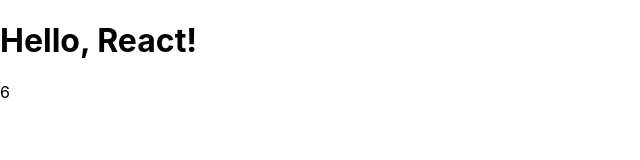
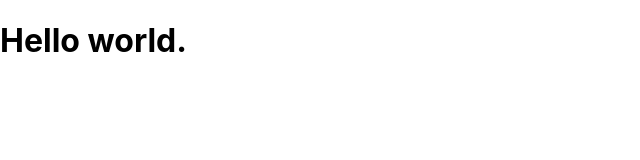
Before and after one commit to realonlytomd/react-solo-learn, a React (Create React App) app: page / in a window 1280 px wide. Shown: the top 160 px of the page, without its empty margins (0-640 px from the left). Built offline with nearby package versions, Linux system fonts and the light colour scheme.

Commit message:
updating learn functional elements

```diff
--- a/src/index.js
+++ b/src/index.js
@@ -11,19 +11,29 @@
 //     <App />
 //   </React.StrictMode>
 // );
-let counter = 0;
-function show() {
-  const el = <p>{counter}</p>;
-  counter++;
-  root.render(
-    <React.StrictMode>
-      <h1>Hello, React!</h1>
-      {el}
-   </React.StrictMode>
-  );
+// counter function show
+// let counter = 0;
+// function show() {
+//   const el = <p>{counter}</p>;
+//   counter++;
+//   root.render(
+//     <React.StrictMode>
+//       <h1>Hello, React!</h1>
+//       {el}
+//    </React.StrictMode>
+//   );
+// }
+
+//setInterval(show, 1000);
+function Hello() {
+  return <h1>Hello world.</h1>;
 }
-
-setInterval(show, 1000);
+const el = <Hello />
+root.render(
+  <React.StrictMode>
+    {el}
+  </React.StrictMode>
+);
 
 // If you want to start measuring performance in your app, pass a function
 // to log results (for example: reportWebVitals(console.log))
```
